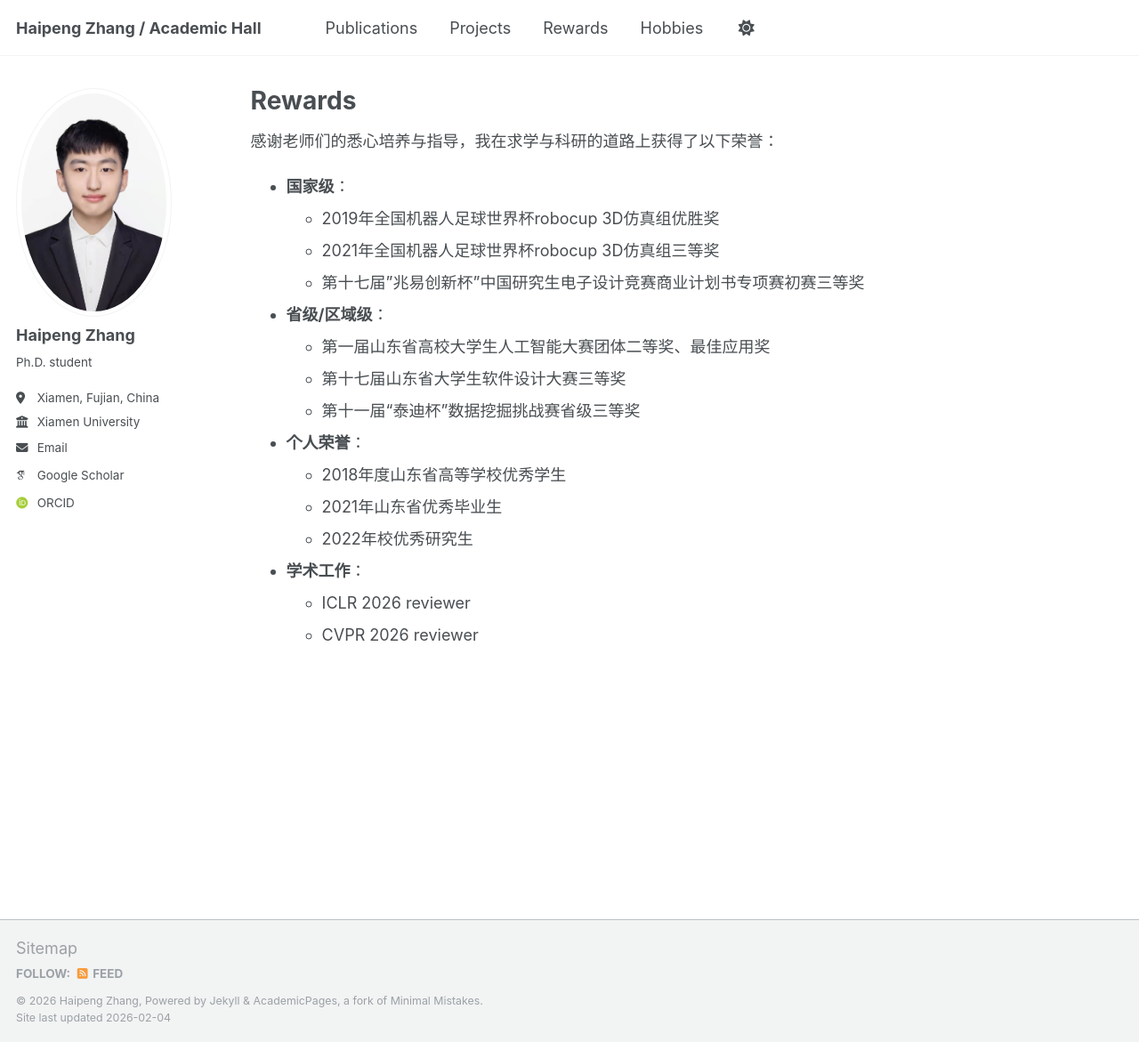
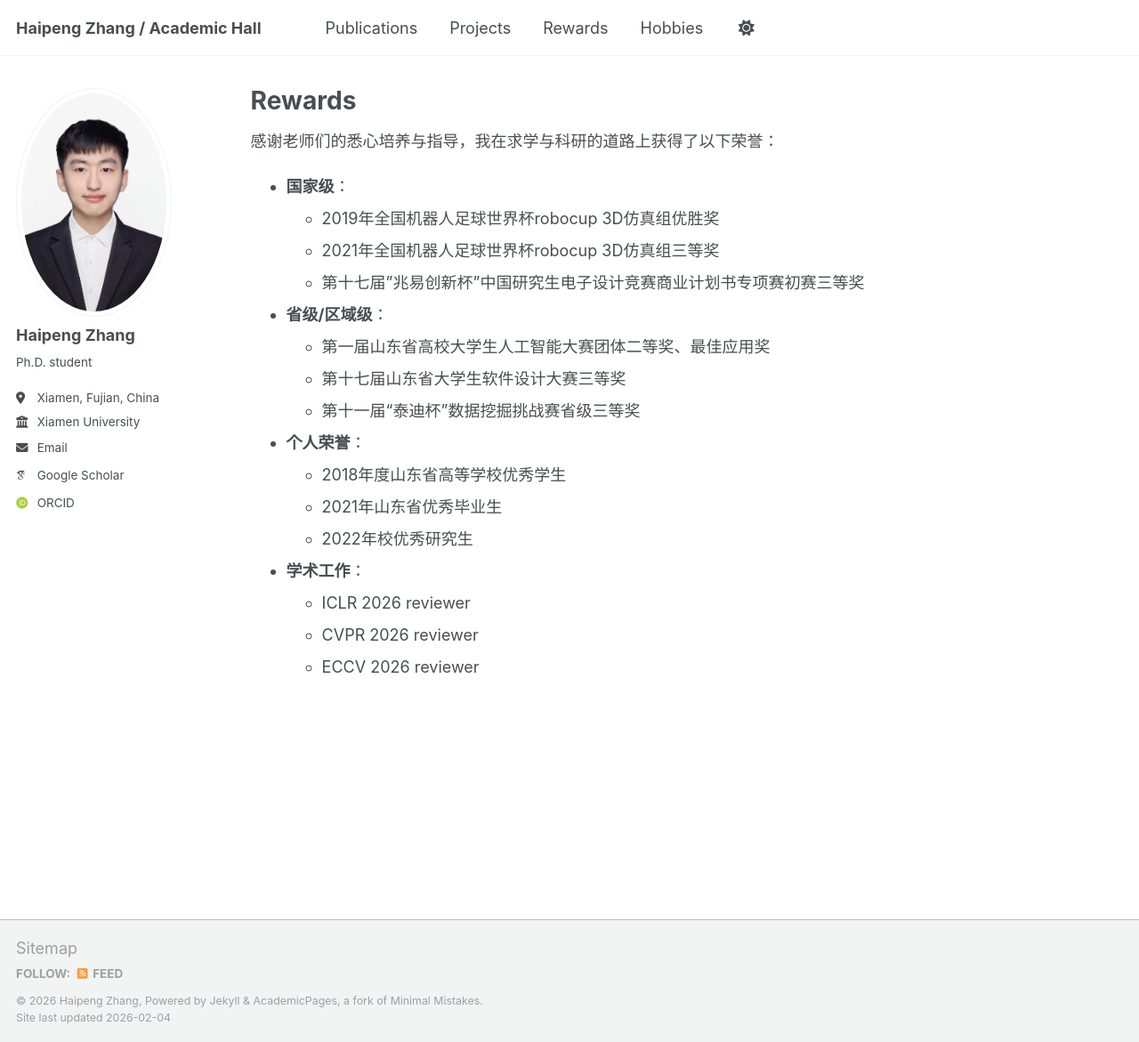
Before and after one commit to Harry-first/haipengzhang, a Jekyll site: the page built from _pages/teaching.md, in a window 1280 px wide and 1171 px high. Shown: the whole window at 89% size. Built offline with Jekyll 4.4.1, drawn with Linux system fonts in a browser that asks for light colours; some web fonts are replaced.

Commit message:
Update teaching.md

```diff
--- a/_pages/teaching.md
+++ b/_pages/teaching.md
@@ -21,3 +21,4 @@ author_profile: true
 - **学术工作**：
   - ICLR 2026 reviewer
   - CVPR 2026 reviewer
+  - ECCV 2026 reviewer
```
